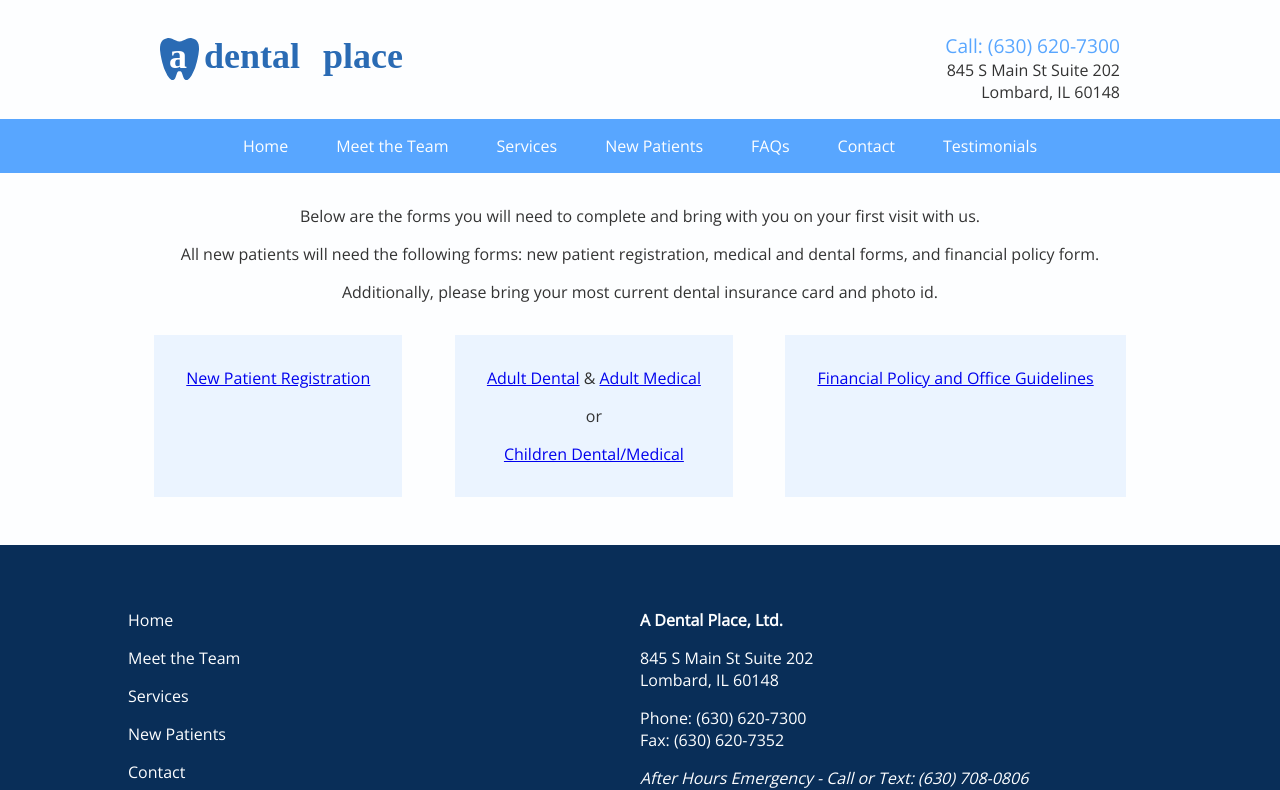
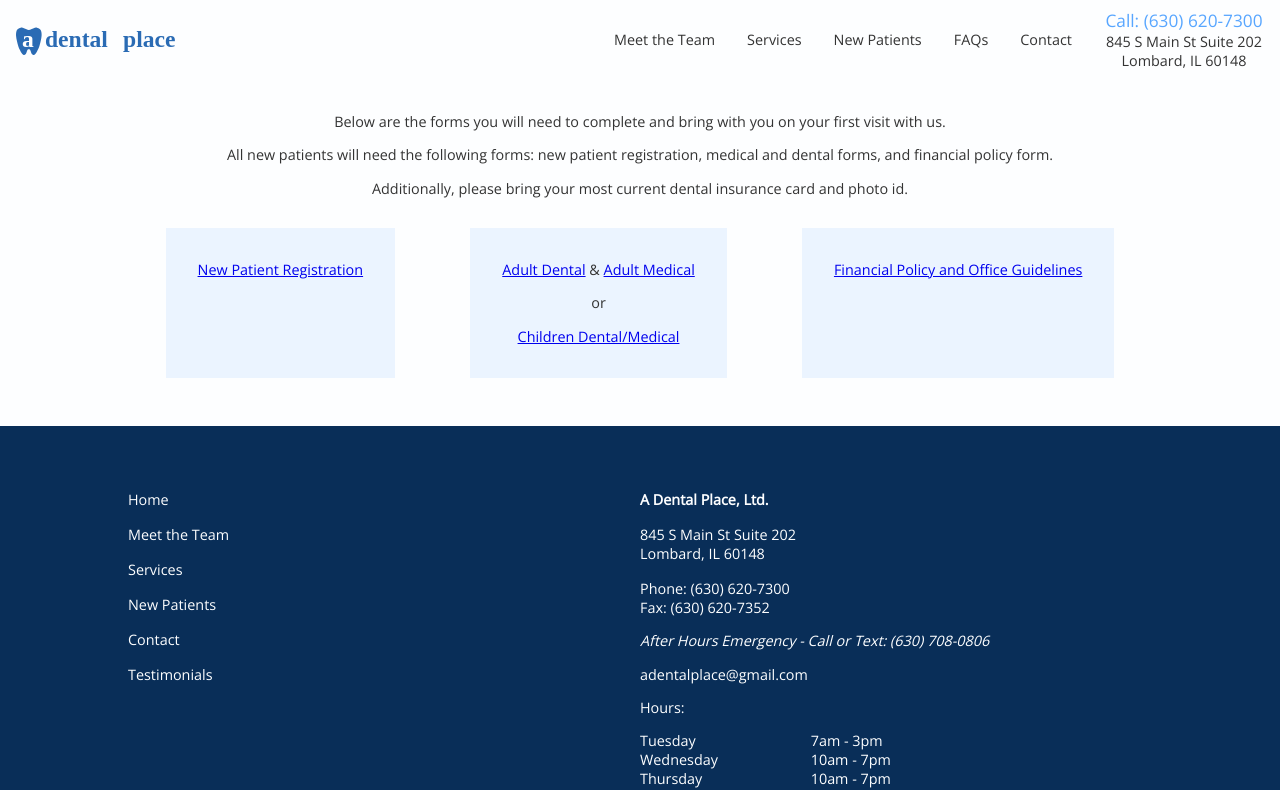
Before and after one commit to kinfongiscool/a-dental-place, a React (Create React App) app: page /new-patients in a window 1280 px wide. Shown: the top 790 px of the page. Built offline with nearby package versions, Linux system fonts and the light colour scheme; what react-google-maps would draw is missing.

Commit message:
v2 header

```diff
--- a/src/components/Address.js
+++ b/src/components/Address.js
@@ -11,11 +11,7 @@ const AddressLine = styled.p`
 
   ${props => props.isHeader && css`
     color: #333;
-    text-align: right;
-
-    ${media.phone`
-      text-align: center;
-    `}
+    text-align: center;
   `}
 `;
 
--- a/src/components/Header.js
+++ b/src/components/Header.js
@@ -1,15 +1,129 @@
 import React, { Component } from 'react';
-import HeaderTop from './HeaderTop.js'
-import HeaderBottom from './HeaderBottom.js';
+import styled, { css } from 'styled-components';
+import { media } from '../media.js';
+import Address from './Address.js';
+import logo from '../images/logo.svg';
+import { Link } from 'react-router-dom'
+
+const HeaderContainer = styled.div`
+  max-width: 1440px;
+  margin: auto;
+  display: flex;
+  align-items: center;
+  padding: 0 1rem;
+
+  ${media.tablet`
+    display: inline-block;
+    text-align: center;
+    margin: 2rem 0 2rem 0;
+  `}
+`;
+
+const StyledHeaderImg = styled.img`
+  display: block;
+  max-width: 176px;
+  height: auto;
+  margin: auto;
+
+
+  ${media.phone`
+    margin: 2rem 0 1rem 0;
+  `}
+`;
+
+const Filler = styled.div`
+  flex-grow: 1;
+
+  ${media.tablet`
+    flex-grow: 0;
+  `}
+`;
+
+const HeaderBottomNavList = styled.ul`
+  flex-grow: 0;
+  padding: 0;
+  list-style: none;
+  display: flex;
+  flex-wrap: wrap;
+
+  ${media.phone`
+    display: inline-block;
+  `}
+`;
+
+const HeaderBottomLink = styled(Link)`
+  text-decoration: none;
+`;
+
+const HeaderBottomNavItem = styled.li`
+  color: #333;
+  padding: 1rem 1rem 1rem 1rem;
+  transition: all 150ms ease;
+  text-decoration: none;
+
+  &:hover {
+    color: #2A6BB4;
+  }
+`;
+
+const StyledHeaderContactInfo = styled.div`
+min-width: 160px;
+  flex-grow: 0;
+  margin: .5rem 0 .5rem 1rem;
+
+  ${media.phone`
+    margin: 1rem 0 1rem 0;
+  `}
+`;
+
+const PhoneNumber = styled.p`
+  font-size: 120%;
+  margin: 0 0 0 0;
+  color: #58A6FF;
+  text-align: center;
+`;
 
 class Header extends Component {
 
   render() {
     return (
-      <header>
-        <HeaderTop />
-        <HeaderBottom />
-      </header>
+      <HeaderContainer>
+        <Link to="/">
+          <StyledHeaderImg src={logo} className="logo" alt="logo" />
+        </Link>
+        <Filler></Filler>
+        <HeaderBottomNavList>
+          <HeaderBottomLink to="/meet-the-team">
+            <HeaderBottomNavItem>
+              <span>Meet the Team</span>
+            </HeaderBottomNavItem>
+          </HeaderBottomLink>
+          <HeaderBottomLink to="/services">
+            <HeaderBottomNavItem>
+              <span>Services</span>
+            </HeaderBottomNavItem>
+          </HeaderBottomLink>
+          <HeaderBottomLink to="/new-patients">
+            <HeaderBottomNavItem>
+              <span>New Patients</span>
+            </HeaderBottomNavItem>
+          </HeaderBottomLink>
+          <HeaderBottomLink to="/faqs">
+            <HeaderBottomNavItem>
+              <span>FAQs</span>
+            </HeaderBottomNavItem>
+          </HeaderBottomLink>
+          <HeaderBottomLink to="/contact">
+            <HeaderBottomNavItem>
+              <span>Contact</span>
+            </HeaderBottomNavItem>
+          </HeaderBottomLink>
+        </HeaderBottomNavList>
+        <StyledHeaderContactInfo>
+          <PhoneNumber>Call: (630) 620-7300</PhoneNumber>
+          <Address isHeader/>
+        </StyledHeaderContactInfo>
+      </HeaderContainer>
     );
   }
 
--- a/src/components/HeaderBottom.js
+++ /dev/null
@@ -1,86 +0,0 @@
-import React, { Component } from 'react';
-import styled, { css } from 'styled-components';
-import { media } from '../media.js';
-import { Link } from 'react-router-dom'
-
-const HeaderBottomContainer = styled.div`
-  background: #58A6FF;
-`;
-
-const HeaderBottomNavList = styled.ul`
-  padding: 0;
-  margin: 0;
-  list-style: none;
-  display: flex;
-  justify-content: center;
-
-  ${media.phone`
-    display: inline-block;
-  `}
-`;
-
-const HeaderBottomLink = styled(Link)`
-  text-decoration: none;
-`;
-
-const HeaderBottomNavItem = styled.li`
-  color: #FDFEFF;
-  padding: 1rem 1.5rem 1rem 1.5rem;
-  transition: all 150ms ease;
-  text-decoration: none;
-
-  &:hover {
-    color: #58A6FF;
-    background: #FDFEFF;
-  }
-`;
-
-class HeaderBottom extends Component {
-
-  render() {
-    return (
-      <HeaderBottomContainer>
-        <HeaderBottomNavList>
-          <HeaderBottomLink to="/">
-            <HeaderBottomNavItem>
-              <span>Home</span>
-            </HeaderBottomNavItem>
-          </HeaderBottomLink>
-          <HeaderBottomLink to="/meet-the-team">
-            <HeaderBottomNavItem>
-              <span>Meet the Team</span>
-            </HeaderBottomNavItem>
-          </HeaderBottomLink>
-          <HeaderBottomLink to="/services">
-            <HeaderBottomNavItem>
-              <span>Services</span>
-            </HeaderBottomNavItem>
-          </HeaderBottomLink>
-          <HeaderBottomLink to="/new-patients">
-            <HeaderBottomNavItem>
-              <span>New Patients</span>
-            </HeaderBottomNavItem>
-          </HeaderBottomLink>
-          <HeaderBottomLink to="/faqs">
-            <HeaderBottomNavItem>
-              <span>FAQs</span>
-            </HeaderBottomNavItem>
-          </HeaderBottomLink>
-          <HeaderBottomLink to="/contact">
-            <HeaderBottomNavItem>
-              <span>Contact</span>
-            </HeaderBottomNavItem>
-          </HeaderBottomLink>
-          <HeaderBottomLink to="/Testimonials">
-            <HeaderBottomNavItem>
-              <span>Testimonials</span>
-            </HeaderBottomNavItem>
-          </HeaderBottomLink>
-        </HeaderBottomNavList>
-      </HeaderBottomContainer>
-    );
-  }
-
-}
-
-export default HeaderBottom;
--- a/src/components/HeaderTop.js
+++ /dev/null
@@ -1,67 +0,0 @@
-import React, { Component } from 'react';
-import styled, { css } from 'styled-components';
-import { media } from '../media.js';
-import Address from './Address.js';
-import logo from '../images/logo.svg';
-import { Link } from 'react-router-dom'
-
-const AdpHeader = styled.div`
-  max-width: 1024px;
-  margin: auto;
-  display: flex;
-  align-items: center;
-
-  ${media.phone`
-    display: inline-block;
-    text-align: center;
-    margin: 2rem 0 2rem 0;
-  `}
-`;
-
-const StyledHeaderImg = styled.img`
-  flex-grow: 0;
-  margin: 1rem 0 1rem 2rem;
-
-  ${media.phone`
-    margin: 2rem 0 1rem 0;
-  `}
-`;
-
-const StyledHeaderContactInfo = styled.div`
-  flex-grow: 1;
-  margin: 2rem 2rem 1rem 0;
-  ${media.phone`
-    margin: 1rem 0 1rem 0;
-  `}
-`;
-
-const PhoneNumber = styled.p`
-  font-size: 120%;
-  margin: 0 0 0 0;
-  color: #58A6FF;
-  text-align: right;
-
-  ${media.phone`
-    text-align: center;
-  `}
-`;
-
-class HeaderTop extends Component {
-
-  render() {
-    return (
-      <AdpHeader>
-      <Link to="/">
-        <StyledHeaderImg src={logo} className="logo" alt="logo" />
-        </Link>
-        <StyledHeaderContactInfo className="header-contact-info">
-          <PhoneNumber>Call: (630) 620-7300</PhoneNumber>
-          <Address isHeader/>
-        </StyledHeaderContactInfo>
-      </AdpHeader>
-    );
-  }
-
-}
-
-export default HeaderTop;
--- a/src/index.css
+++ b/src/index.css
@@ -4,4 +4,5 @@ body {
   font-family: 'Open Sans', sans-serif;
   background-color: #FDFEFF;
   color: #333;
+  font-size: .9em;
 }
```
